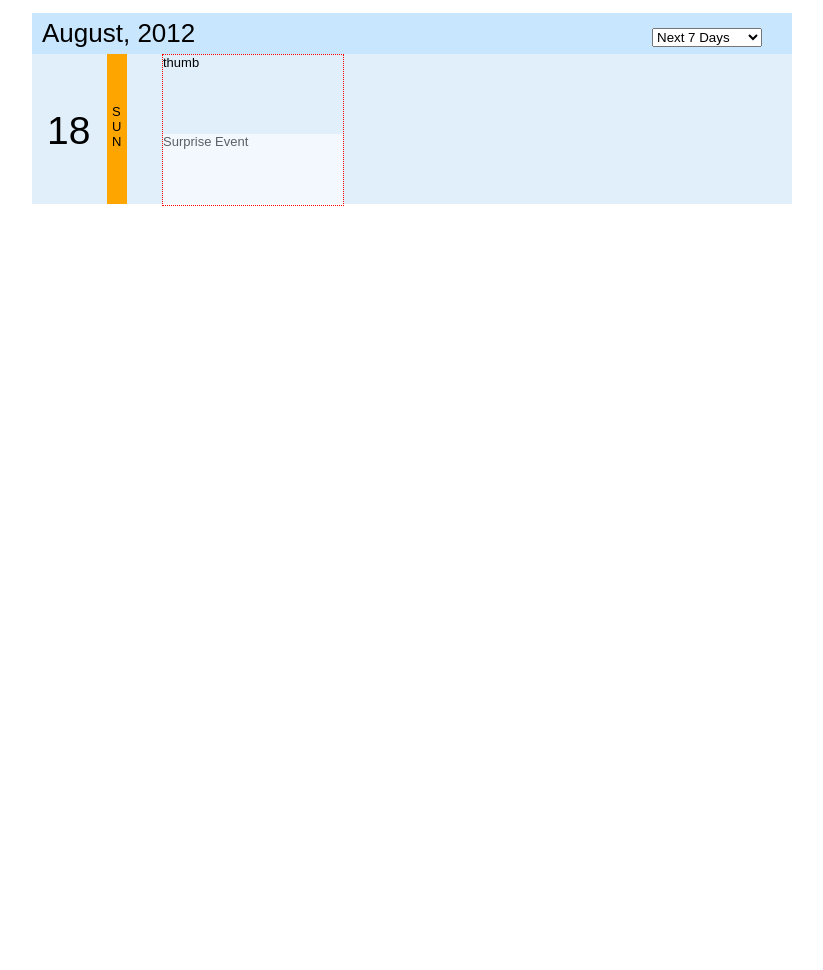
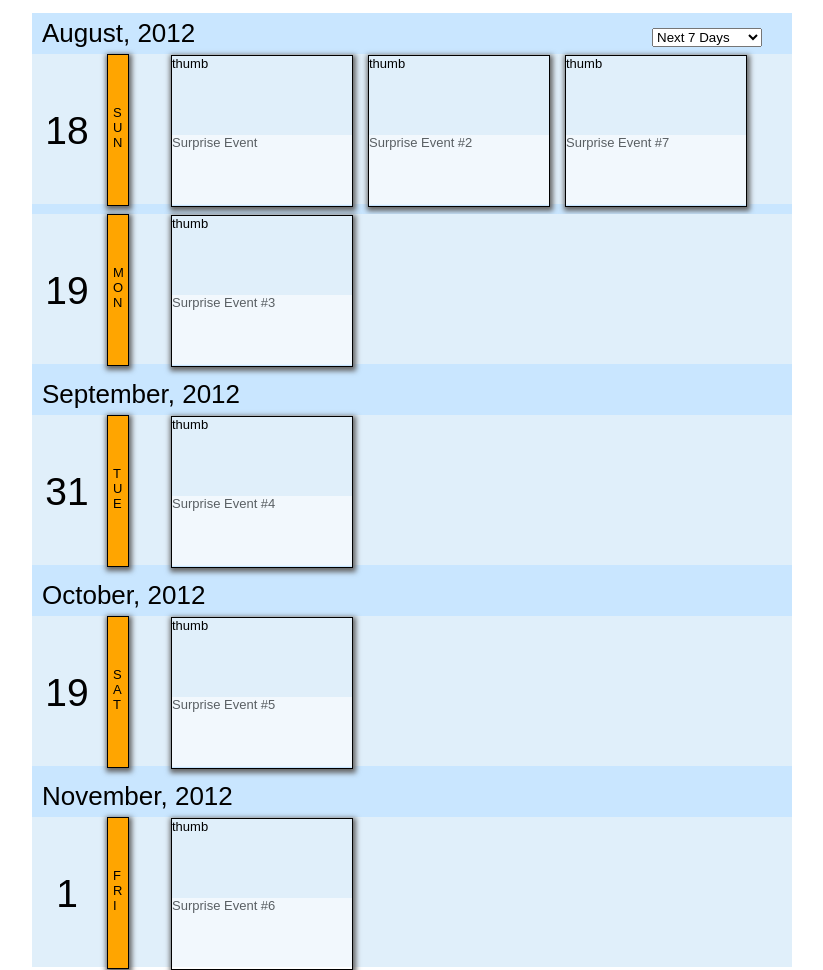
Before and after one commit to erikgui/fbCalendar, a plain HTML site: page index.html in a window 1280 px wide. Shown: the whole page, without its empty margins (228-1051 px from the left). Before the commit the page ends 813 px from the top, so only its background shows below. Drawn offline with Linux system fonts and the light colour scheme.

Commit message:
added ability to dynamically add events using addEvent() method, complete and partially tested

```diff
--- a/css/style.css
+++ b/css/style.css
@@ -80,7 +80,9 @@ ul.timeline li {
 	text-align: right;
 	font-size: 3em;
 	top: 55px;
-	left: 15px;
+	left: 10px;
+	width: 50px;
+	text-align: center;
 }
 
 .dateSlate {
@@ -89,7 +91,9 @@ ul.timeline li {
 	width: 20px;
 	height: 150px;
 	background-color: orange;
-
+    box-shadow:  1px 2px 5px 2px #666;
+	-webkit-box-shadow:  1px 2px 5px 2px #666;
+	border: 1px black solid;
 }
 
 .dateName {
@@ -117,7 +121,7 @@ ul.timeline-items li {
 
 ul.eventInfos {
 	list-style: none;
-	margin-left: 0px;
+	margin-left: 8px;
 }
 ul.eventInfos li {
 	margin-left: 15px;
@@ -128,7 +132,9 @@ ul.eventInfos li {
 }
 
 .timelineevent-container {
-	border: 1px red dotted;
+	box-shadow:  1px 2px 5px 2px #666;
+	-webkit-box-shadow:  1px 2px 5px 2px #666;
+	border: 1px black solid;
 }
 
 .thumbnails {
--- a/js/app.js
+++ b/js/app.js
@@ -17,7 +17,51 @@ window.AppRouter = Backbone.Router.extend({
 			eventDescription: 'Surprise event for those who are not surprised!'
 		});
 
+		this.view.addEvent({
+			eventYear: 2012,
+			eventMonth: 7,
+			eventDate: 18,
+			eventName: 'Surprise Event #2',
+			eventDescription: 'Surprise event for those who are not surprised!'
+		});
 
+		this.view.addEvent({
+			eventYear: 2012,
+			eventMonth: 7,
+			eventDate: 18,
+			eventName: 'Surprise Event #7',
+			eventDescription: 'Surprise event for those who are not surprised!'
+		});
+
+		this.view.addEvent({
+			eventYear: 2012,
+			eventMonth: 7,
+			eventDate: 19,
+			eventName: 'Surprise Event #3',
+			eventDescription: 'Surprise event for those who are not surprised!'
+		});
+
+		this.view.addEvent({
+			eventYear: 2012,
+			eventMonth: 8,
+			eventDate: 31,
+			eventName: 'Surprise Event #4',
+			eventDescription: 'Surprise event for those who are not surprised!'
+		});
+		this.view.addEvent({
+			eventYear: 2012,
+			eventMonth: 9,
+			eventDate: 19,
+			eventName: 'Surprise Event #5',
+			eventDescription: 'Surprise event for those who are not surprised!'
+		});
+		this.view.addEvent({
+			eventYear: 2012,
+			eventMonth: 10,
+			eventDate: 1,
+			eventName: 'Surprise Event #6',
+			eventDescription: 'Surprise event for those who are not surprised!'
+		});
 
 
 		this.collection = new StubHubEventCollection();
--- a/js/view/TimelineItemView.js
+++ b/js/view/TimelineItemView.js
@@ -36,6 +36,10 @@ window.TimelineItemView = Backbone.View.extend({
 
 	addEvent: function(eventInfo) {
 		//TODO: WRITE THIS
+		var tempEventView = new TimelineEventView(eventInfo);
+	    this.meta('timelineEventViews', [tempEventView]);
+	    $(this.el).find('.eventInfos').append(tempEventView.el);
+		return this.el;
 	},
 
 	getDayOfWeek: function(number) {
--- a/js/view/TimelineMonthView.js
+++ b/js/view/TimelineMonthView.js
@@ -17,6 +17,8 @@ window.TimelineMonthView = Backbone.View.extend({
 	},
 
 	render: function(eventInfo) {
+		this.meta('eventYear', eventInfo.eventYear);
+		this.meta('eventMonth', eventInfo.eventMonth);
 		var eventYear = eventInfo.eventYear;
 		var month_number = this.getMonthName(eventInfo.eventMonth) + ', ' + eventYear;
 
@@ -32,11 +34,12 @@ window.TimelineMonthView = Backbone.View.extend({
 	},
 
 	addEvent: function(eventInfo) {
+		console.log('adding event from MonthView');
 		var timelineItemViews = this.meta('timelineItemViews');
 
 		var tempItemView = new TimelineItemView(eventInfo);
 	    this.meta('timelineItemViews', timelineItemViews.push(tempItemView));
-	    $(this.el).append(tempItemView);
+	    $(this.el).append(tempItemView.el);
 	},
 
 	getMonthName: function(number) {
--- a/js/view/TimelineView.js
+++ b/js/view/TimelineView.js
@@ -37,6 +37,8 @@ window.TimelineView = Backbone.View.extend({
 		var eventName = eventInfo.eventName;
 		var monthViews = this.meta('timelineMonthViews');
 
+		console.log('adding events');
+
 		if (typeof monthViews != 'undefined') {
 			var containsMonth = false;
 			var containsDate = false;
@@ -44,7 +46,7 @@ window.TimelineView = Backbone.View.extend({
 			var dateView;
 			for (var i = 0; i < monthViews.length; i++) {
 				var mv = monthViews[i];
-				if (mv.meta('month_number') === eventMonth) {
+				if (mv.meta('eventMonth') === eventMonth) {
 					containsMonth = true;
 					monthView = mv;
 					var dates = mv.meta('timelineItemViews');
@@ -60,17 +62,28 @@ window.TimelineView = Backbone.View.extend({
 				}
 			};
 
+			console.log('containsMonth: ' + containsMonth);
+			console.log('containsDate: ' + containsDate);
+
 			if (typeof monthView != 'undefined') {
+
+				console.log('monthView defined');
 				if (typeof dateView != 'undefined') { //contains month and date
 					//add event view
+					console.log('adding in same day');
+					console.log(dateView);
 					dateView.addEvent(eventInfo);
 				} else { //contains month but not specific date
+					console.log('adding in diff day');
 					monthView.addEvent(eventInfo);
 				}
 			} else {
 				//add monthView and each subViews
-				monthViews.push(new TimelineMonthView(eventInfo));
+				console.log('adding new monthView');
+				var tempMonth = new TimelineMonthView(eventInfo);
+				monthViews.push(tempMonth);
 				this.meta('timelineMonthViews', monthViews);
+				$(this.el).append(tempMonth.el);
 			}
 		} else {
 			var tempMonth = new TimelineMonthView(eventInfo);
```
